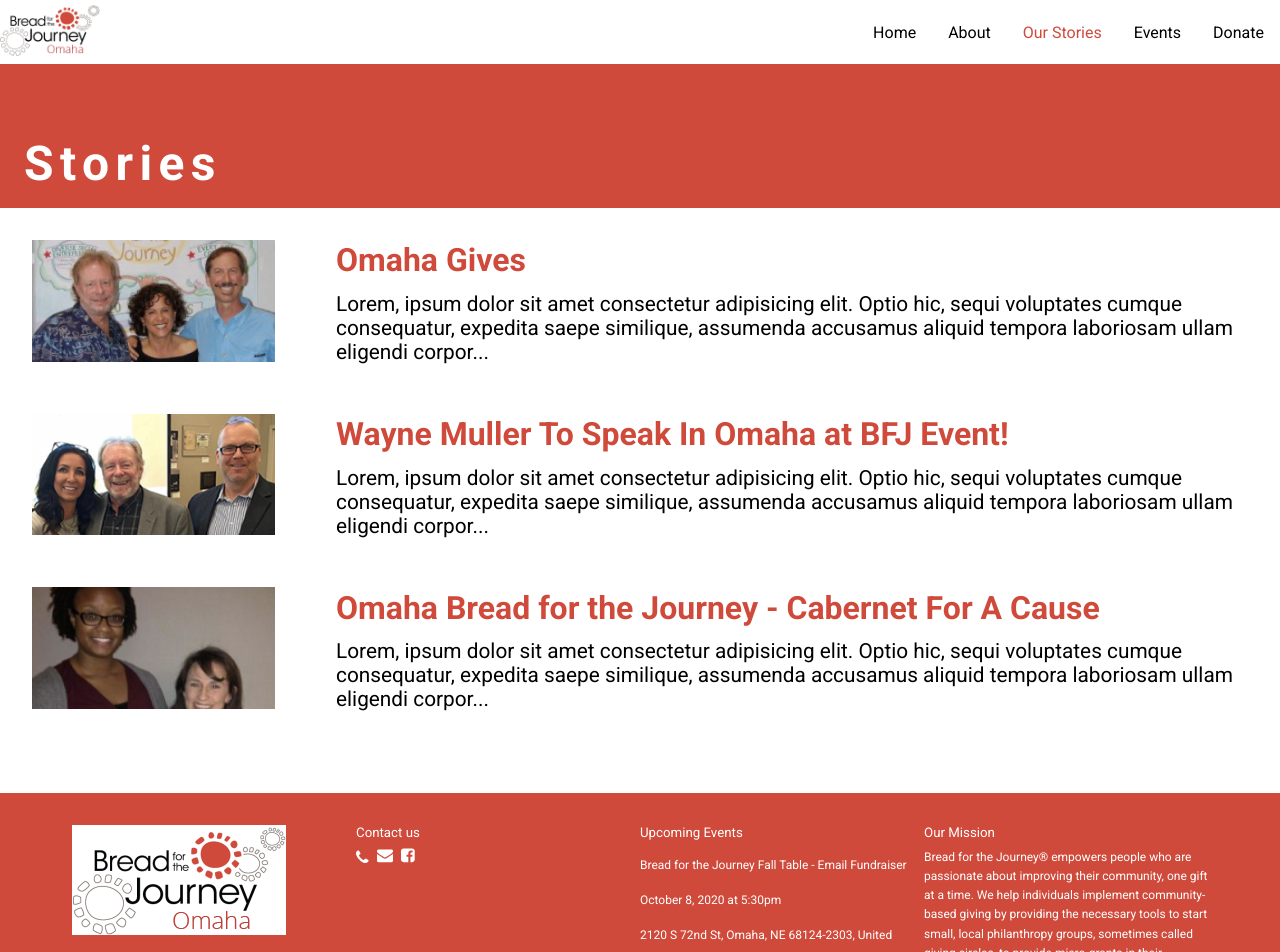
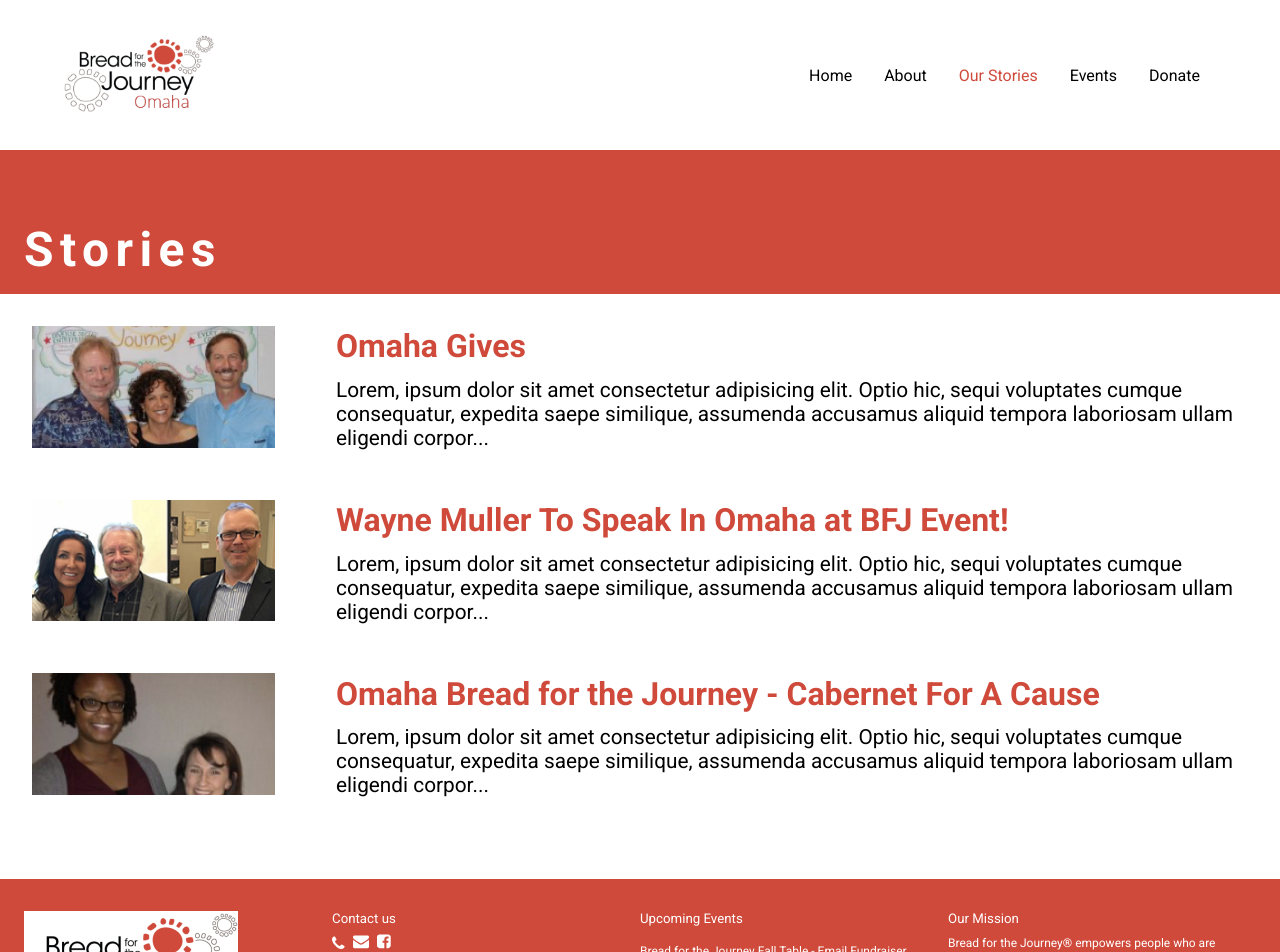
Before and after one commit to oneleif/bfjWebsite-React, a React (Create React App) app: page /stories in a window 1280 px wide. Shown: the top 952 px of the page. Built offline with nearby package versions, Linux system fonts and the light colour scheme.

Commit message:
made container its own component and modified navbar and navbar links

```diff
--- /dev/null
+++ b/src/components/Container/Container.jsx
@@ -0,0 +1,12 @@
+import React from 'react';
+
+/**
+ *
+ * @param {{maxWidth:'sm' | 'md' | 'lg' | 'xl'}} props
+ * @returns
+ */
+const Container = ({ maxWidth, children }) => {
+    return <div className={`container ${maxWidth || ''}`.trim()}>{children}</div>;
+};
+
+export default Container;
--- /dev/null
+++ b/src/components/Container/index.js
@@ -0,0 +1,3 @@
+import Container from './Container';
+
+export default Container;
--- a/src/components/NavLinks/NavLinks.jsx
+++ b/src/components/NavLinks/NavLinks.jsx
@@ -3,14 +3,20 @@
 
 import LINKS from '../../constants/nav_links';
 
-export default function NavLinks({ handleCloseNav }) {
+/**
+ *
+ * @param {{mobile:boolean,handleCloseNav:function}} props
+ * @returns
+ */
+export default function NavLinks({ mobile, handleCloseNav }) {
     return (
-        <div className="navbar__links">
+        <div className={`navbar__links ${mobile ? '' : 'desktop'}`.trim()}>
             {LINKS.map((link, index) => (
                 <NavLink
                     exact
                     key={index}
                     to={link.path}
+                    className={`${mobile ? '' : 'desktop'}`.trim()}
                     activeClassName="active"
                     onClick={handleCloseNav || null}
                 >
--- /dev/null
+++ b/src/components/NavLinks/index.js
@@ -0,0 +1,3 @@
+import NavLinks from './NavLinks';
+
+export default NavLinks;
--- a/src/components/Navbar/Navbar.jsx
+++ b/src/components/Navbar/Navbar.jsx
@@ -1,11 +1,12 @@
 import React, { useState, useCallback, useEffect } from 'react';
 import { Link } from 'react-router-dom';
 
+import Drawer from '../Drawer';
+import Container from '../Container';
+import NavbarLinks from '../NavLinks';
+//assets
+import Logo from '../../assets/BFT-logo.png';
 import { ReactComponent as HamburgerIcon } from '../../assets/icons/hamburger_menu.svg';
-import Drawer from '../Drawer';
-
-import Logo from '../../assets/BFT-logo.png';
-import NavbarLinks from '../../components/NavLinks/NavLinks';
 
 const Navbar = () => {
     /********************
@@ -42,15 +43,23 @@
      ********************/
     return (
         <nav className="navbar">
-            <Link to="/">
-                <img src={Logo} alt="logo" />
-            </Link>
+            <Container maxWidth="xl">
+                <div className="navbar__content">
+                    <Link to="/" className="logo">
+                        <img src={Logo} alt="logo" />
+                    </Link>
 
-            {isMobile ? <HamburgerIcon onClick={handleOpenNav} /> : <NavbarLinks />}
+                    {isMobile ? (
+                        <HamburgerIcon onClick={handleOpenNav} />
+                    ) : (
+                        <NavbarLinks mobile={isMobile} />
+                    )}
+                </div>
+            </Container>
 
             {isMobile && (
                 <Drawer open={isOpen} onClose={handleCloseNav}>
-                    <NavbarLinks handleCloseNav={handleCloseNav} />
+                    <NavbarLinks mobile={isMobile} handleCloseNav={handleCloseNav} />
                 </Drawer>
             )}
         </nav>
--- a/src/styles/_container.scss
+++ /dev/null
@@ -1,21 +0,0 @@
-.container {
-    padding-left: 1rem;
-    padding-right: 1rem;
-    padding-top: 0.5rem;
-    padding-bottom: 0.5rem;
-
-    @include small('up') {
-        padding-left: 1.5rem;
-        padding-right: 1.5rem;
-    }
-
-    @include medium('up') {
-        padding-left: 3.5rem;
-        padding-right: 3.5rem;
-    }
-
-    @include large('up') {
-        padding-left: 4.5rem;
-        padding-right: 4.5rem;
-    }
-}
--- /dev/null
+++ b/src/styles/components/_container.scss
@@ -0,0 +1,21 @@
+.container {
+    padding-left: 1.5rem;
+    padding-right: 1.5rem;
+    padding-top: 0.5rem;
+    padding-bottom: 0.5rem;
+    margin: 0 auto;
+    width: 100%;
+
+    &.sm {
+        max-width: 300px;
+    }
+    &.md {
+        max-width: 600px;
+    }
+    &.lg {
+        max-width: 900px;
+    }
+    &.xl {
+        max-width: 1200px;
+    }
+}
--- a/src/styles/components/_navbar.scss
+++ b/src/styles/components/_navbar.scss
@@ -1,33 +1,40 @@
 .navbar {
     width: 100%;
-    height: 64px;
+    height: 80px;
+
+    .container {
+        height: 100%;
+    }
+
+    &__content {
+        height: 100%;
         display: flex;
         justify-content: space-between;
         align-items: center;
 
+        .logo {
+            width: 100px;
+            display: block;
+
             img {
-        width: 100px;
-        cursor: pointer;
+                width: 100%;
+            }
+
+            @include medium('up') {
+                width: 150px;
+            }
         }
 
         svg {
             cursor: pointer;
         }
+    }
 
-    // @include medium('up') {
-    //     height: 100px;
-    //     flex-wrap: nowrap;
+    @include small('up') {
+        height: 100px;
+    }
 
-    //     img {
-    //         width: 150px;
-    //     }
-    // }
-
-    // @include large('up') {
-    //     height: 150px;
-
-    //     img {
-    //         width: 200px;
-    //     }
-    // }
+    @include medium('up') {
+        height: 150px;
     }
+}
--- a/src/styles/components/_navlinks.scss
+++ b/src/styles/components/_navlinks.scss
@@ -3,18 +3,18 @@
     flex-direction: column;
     align-items: center;
 
-    @include medium('up') {
+    &.desktop {
         flex-direction: row;
     }
 
     a {
+        color: black;
         padding-block-start: 1rem;
         padding-block-end: 1rem;
-        color: black;
         text-decoration: none;
         border-bottom: 1px solid lightgray;
 
-        @include medium('up') {
+        &.desktop {
             padding-inline-start: 1rem;
             padding-inline-end: 1rem;
             border-bottom: none;
--- a/src/styles/main.scss
+++ b/src/styles/main.scss
@@ -1,12 +1,10 @@
 @import './globals';
 @import './colors';
-
 @import './responsive/screens';
 @import './responsive/queries';
 
-@import './container';
-
 //Components
+@import './components/container';
 @import './components/drawer';
 @import './components/navlinks';
 @import './components/navbar';
```
Also changed, not shown: src/components/Container.jsx (deleted, +0 -29 lines). Lines whose indentation alone changed are shown as unchanged.
